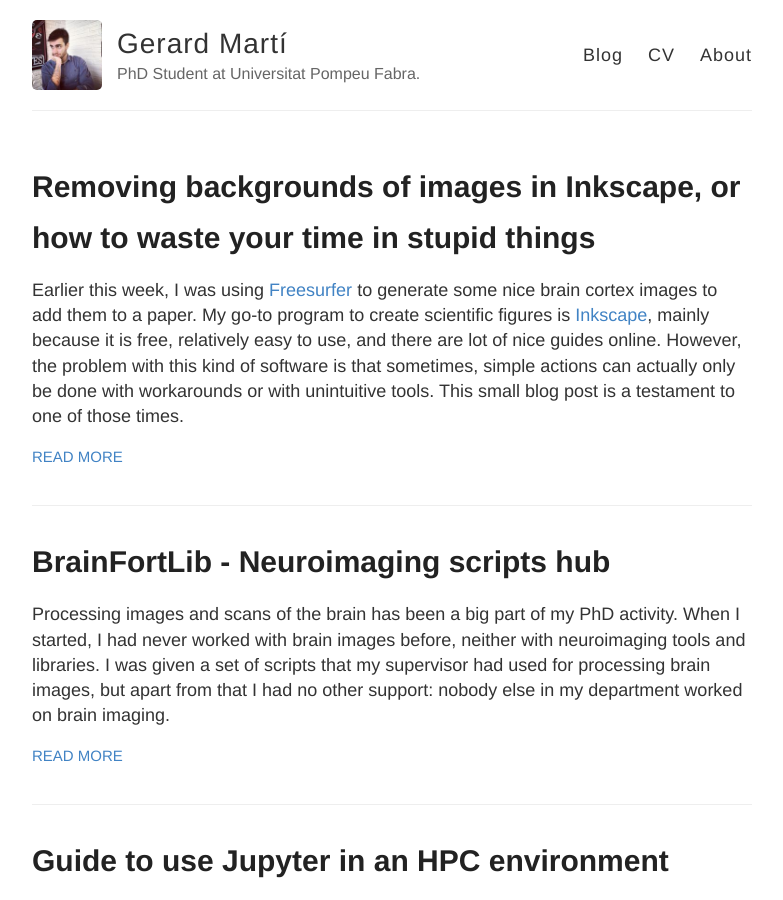
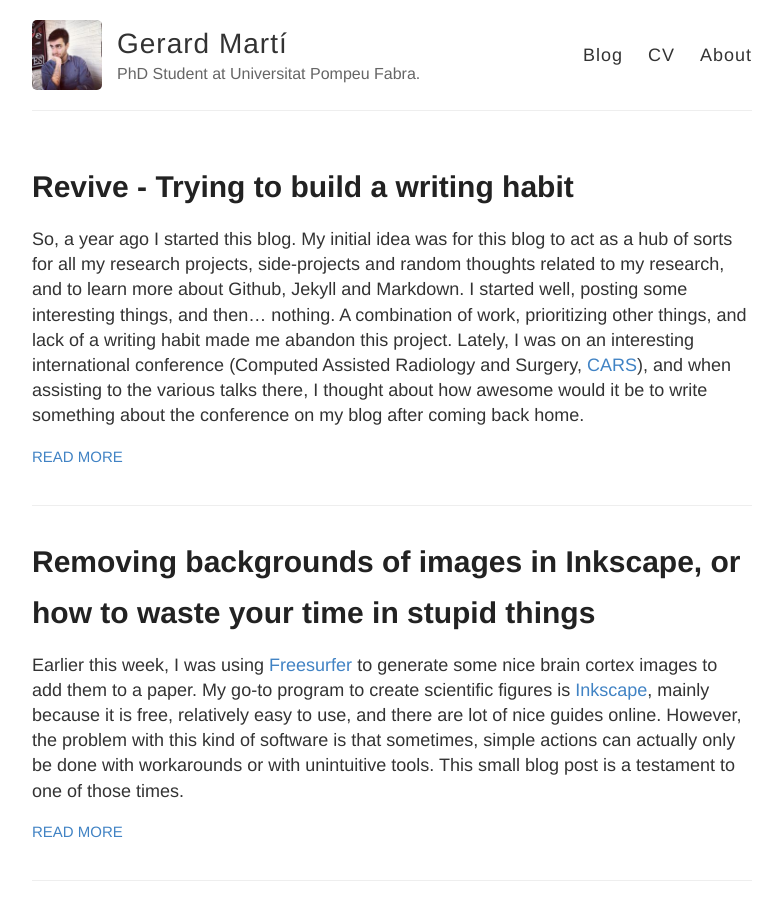
Before and after one commit to GerardMJuan/GerardMJuan.github.io, a Jekyll site: the page built from index.html, in a window 1280 px wide and 900 px high. Shown: the whole window, without its empty margins (248-1031 px from the left). Built offline with Jekyll 4.4.1, drawn with Linux system fonts in a browser that asks for light colours.

Commit message:
Add new post, but still testing things

```diff
--- /dev/null
+++ b/_posts/2019-7-12-Trying-to-build-writing-habit.md
@@ -0,0 +1,28 @@
+---
+layout: post
+title: Revive - Trying to build a writing habit
+---
+
+So, a year ago I started this blog. My initial idea was for this blog to act as a hub of sorts for all my research projects, side-projects and random thoughts related to my research, and to learn more about Github, Jekyll and Markdown. I started well, posting some interesting things, and then... nothing. A combination of work, prioritizing other things, and lack of a writing habit made me abandon this project. Lately, I was on an interesting international conference (Computed Assisted Radiology and Surgery, [CARS](https://www.cars-int.org)), and when assisting to the various talks there, I thought about how awesome would it be to write something about the conference on my blog after coming back home.
+
+<figure>
+  <img src="{{site.url}}/images/2019-7-12-rennes.jpg" alt="Rennes"/>
+  <figcaption>The streets of Rennes, where CARS was held. Cool city!</figcaption>
+</figure>
+
+Yeah well, short story, I didn't.
+
+I found that I lacked the motivation to do it, and when I tried to start writing, the only thing I got was a bland and impersonal summary of the talks. I didn't like what I was writing, I felt like a robot that was just parroting the things that were told in the conference, so I just stopped. But the idea of trying to write again something meaningful in my blog had already started occupying my thoughts again.
+
+This blog has been abandoned for a year now, and I kind of regret not having posted more. At least for me, writing is one of the most difficult things to do during a PhD. I struggle to find the correct words, to try to explain my research in a clear way and with the adequate style, to not procrastinate endlessly. Also, English not being my mother tongue adds an extra layer of complexity to the whole ordeal. Writing is a skill that I need to improve on: to write better, to write faster, to feel more comfortable when doing it. Writing about your own things can be cathartic and liberating. I want to feel in a similar way when writing research! Having a blog like this can also help (slightly) to disseminate your research, to learn to explain you research, to make yourself more organized, and more. It's a shame I haven't written anything for the past year, really.
+
+So, moving on, I would like to start writing more regularly here. I don't really expect anyone to read, but I want to think of it as something for myself first. Something for myself to write in English regularly, to make it a habit. If I'm successful, I expect to be able to write better and more focused during work, too. At least that's the plan.
+
+So, I will write about research projects or subprojects of my PhD, about conferences or talks that I find interesting (Something about CARS, maybe), or any other things that. I want to limit this to just research related stuff, but if I manage to write about things regularly some posts with absurd, minor things (like a Python trick I learned or why the position of the windows in my office makes it impossible to work past 5 PM) are bound to happen. It's okay, I guess. As I said, doubt that many people will be reading. If you are on the other side, hi!
+
+<figure>
+  <img src="https://imgs.xkcd.com/comics/time_management.png" alt="xkcd"/>
+  <figcaption>Somewhat related xkcd.</figcaption>
+</figure>
+
+I hope I can keep it up. Time will tell. And if not, I can just try again. Not that big of a deal.
```
Also changed, not shown: _posts/2018-7-17-Guide-For-Jupyter.md (+2 -3 lines), images/2019-7-12-rennes.jpg (added).
